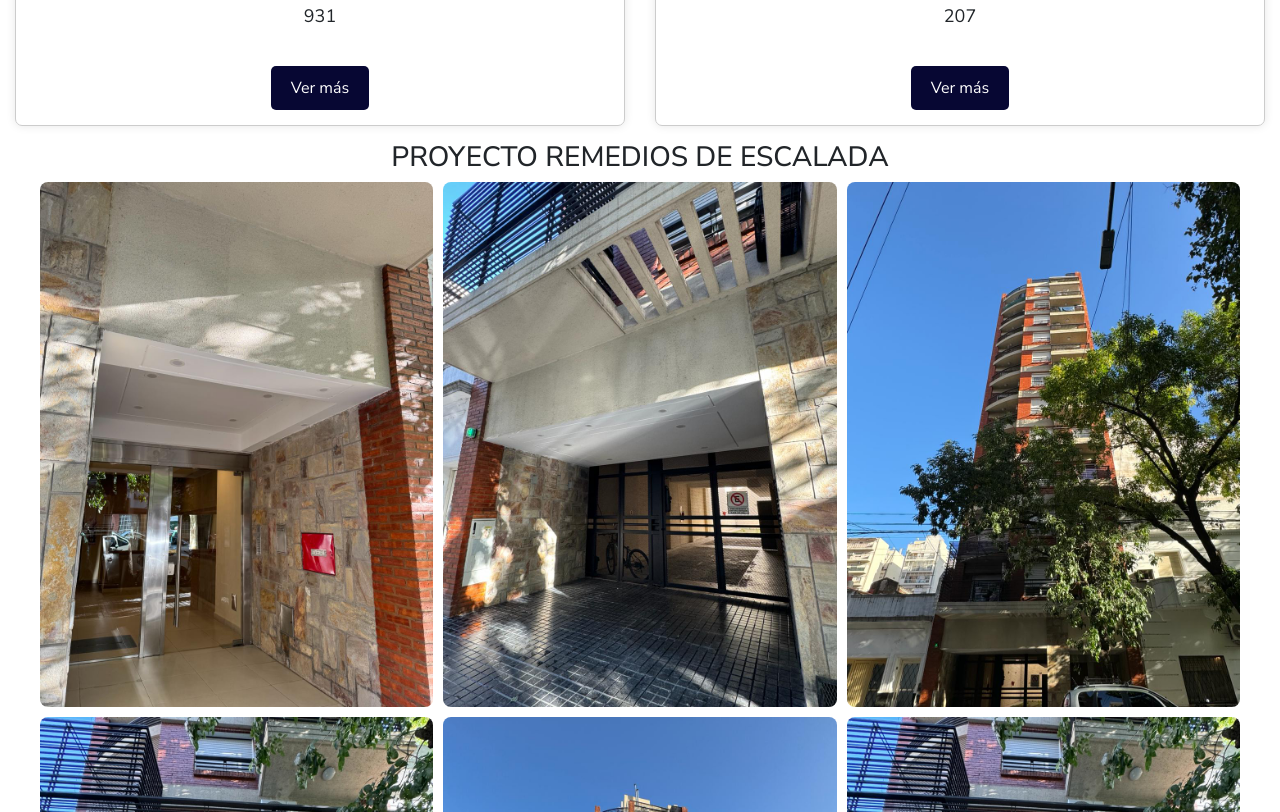
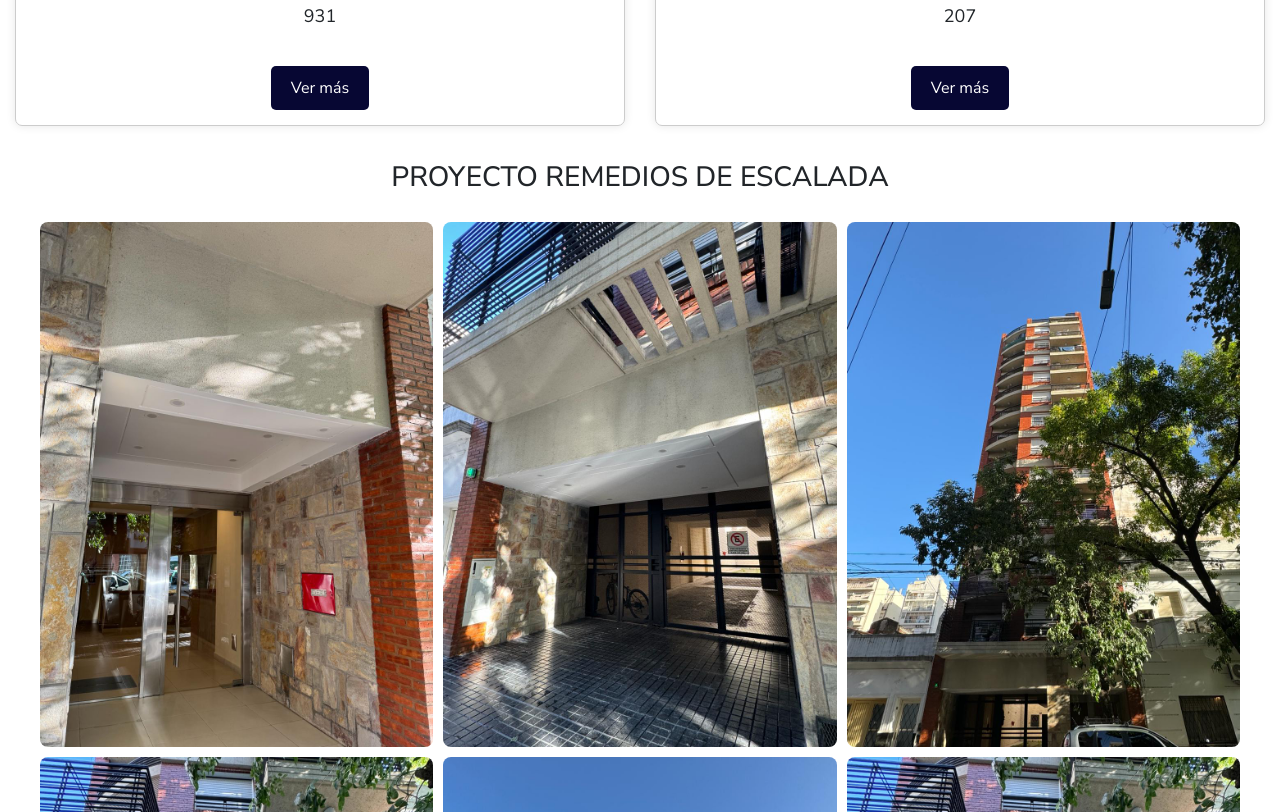
Before and after one commit to Lucilaa-c/entrega-sc, a plain HTML site: page pages/trabajos-destacados.html in a window 1280 px wide. Shown: the part 1008-1820 px from the top of the page. Drawn offline with nearby package versions, Linux system fonts and the light colour scheme.

Commit message:
modifique parte de pages t-d

```diff
--- a/css/style.css
+++ b/css/style.css
@@ -86,7 +86,8 @@
 .main-trabajosdestacados .td {
   text-align: center;
   text-transform: uppercase;
-  font-family: 42px; }
+  font-family: 42px;
+  padding: 20px; }
 
 .main-trabajosdestacados .realizadas-galeria {
   display: grid;
--- a/scss/secciones/_trabajos-destacados.scss
+++ b/scss/secciones/_trabajos-destacados.scss
@@ -52,6 +52,7 @@
         text-align: center;
         text-transform: uppercase;
         font-family: 42px;
+        padding: 20px;
     }
 
     .realizadas-galeria {
```
